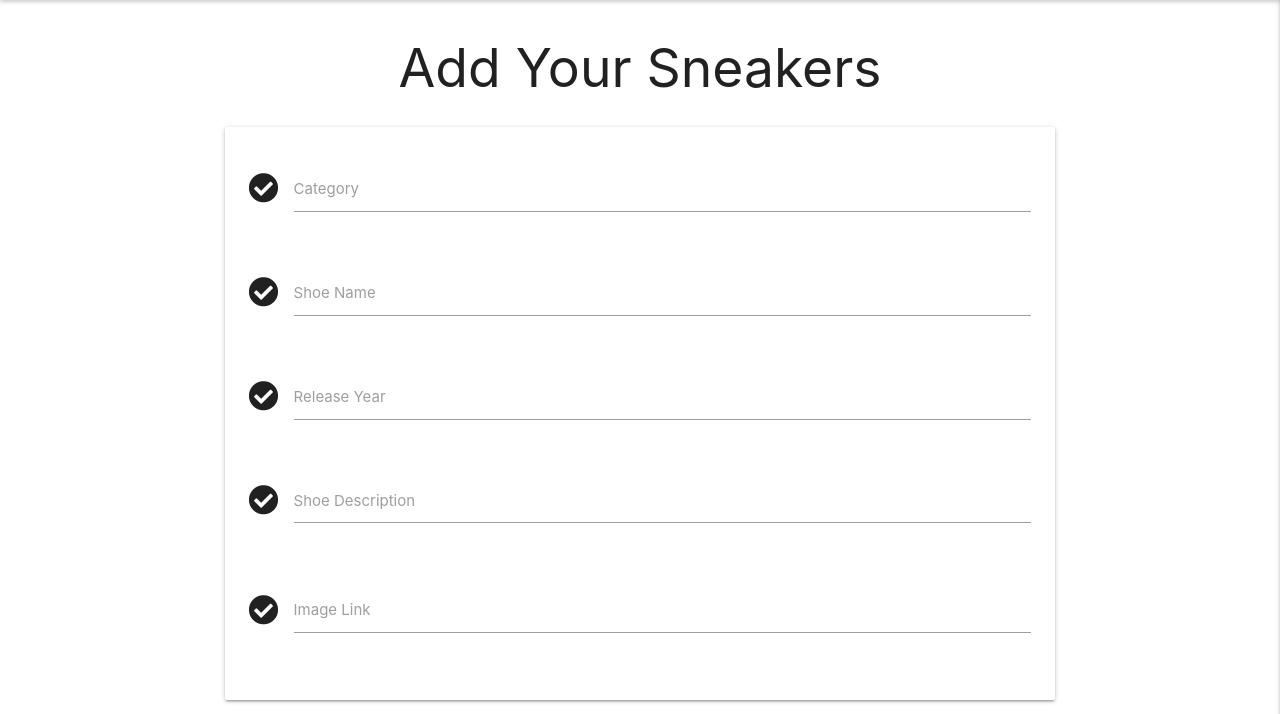
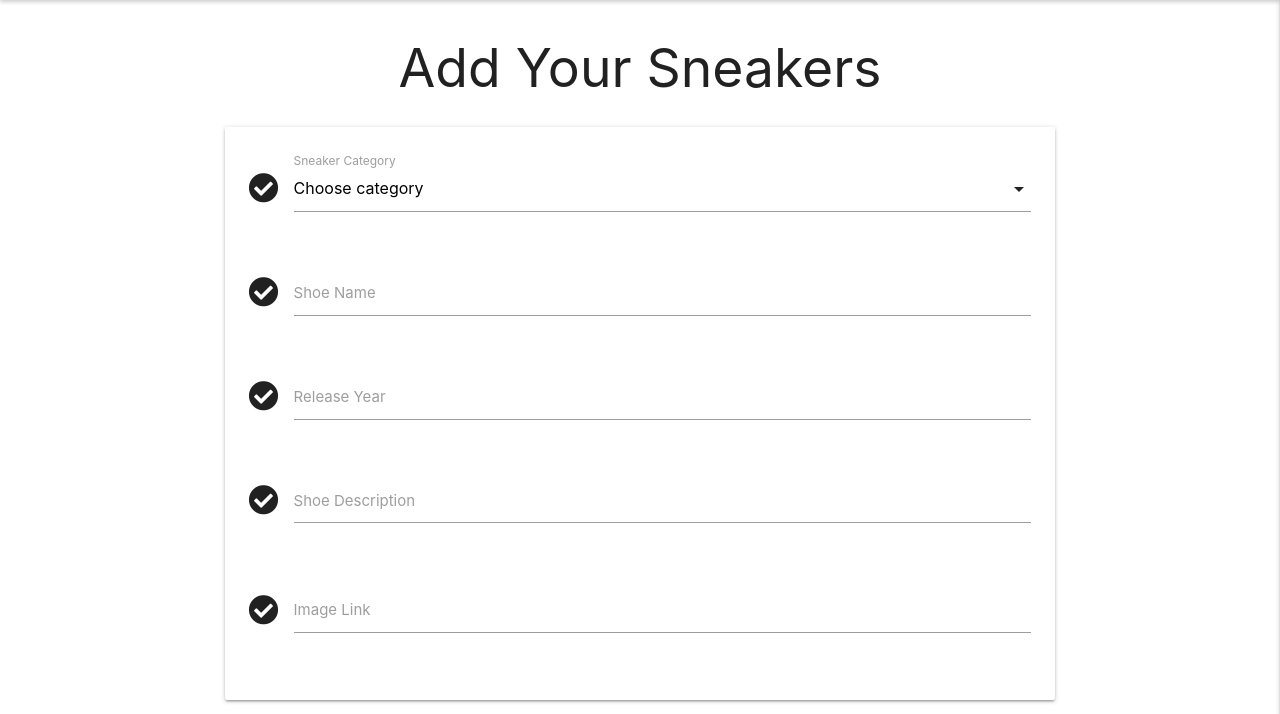
Before and after one commit to Code-Institute-Submissions/sneakerfans-ms3, a Flask app: page /add_sneakers in a window 1280 px wide. Shown: the part 80-794 px from the top of the page. Run offline with Flask 2, Linux system fonts and the light colour scheme; data that the repository does not hold is empty; some libraries are stand-ins or nearby versions.

Commit message:
Add materialize select to add-sneakers.html and add initialization to script.j. Create categories variable to alphabetically populate select from mongodb in app.py

```diff
--- a/app.py
+++ b/app.py
@@ -113,8 +113,9 @@ def logout():
 
 @app.route("/add_sneakers")
 def add_sneakers():
-    # Find all sneakers in database
-    return render_template("add-sneakers.html")
+    # Create categories variable to alphabetically sort html select
+    categories = mongo.db.categories.find().sort("category_name", 1)
+    return render_template("add-sneakers.html", categories=categories)
 
 
 if __name__ == "__main__":
--- a/static/js/script.js
+++ b/static/js/script.js
@@ -5,4 +5,5 @@
 $(document).ready(function () {
     $(".sidenav").sidenav({edge: "right"});
     $('.tooltipped').tooltip();
+    $('select').formSelect();
 });
--- a/templates/add-sneakers.html
+++ b/templates/add-sneakers.html
@@ -12,9 +12,13 @@
             <div class="row">
                 <div class="input-field col s12">
                     <i class="fas fa-check-circle prefix"></i>
-                    <input id="category_name" name="category_name" minlength="5" maxlength="50" type="text"
-                        class="validate" required>
-                    <label for="category_name">Category</label>
+                    <select id="category_name" name="category_name" class="validate" required>
+                        <option value="" disabled selected>Choose category</option>
+                        {% for category in categories %}
+                            <option value="{{ category.category_name }}">{{ category.category_name.capitalize() }}</option>
+                        {% endfor %}
+                    </select>
+                    <label for="category_name">Sneaker Category</label>
                 </div>
             </div>
             <div class="row">
```
